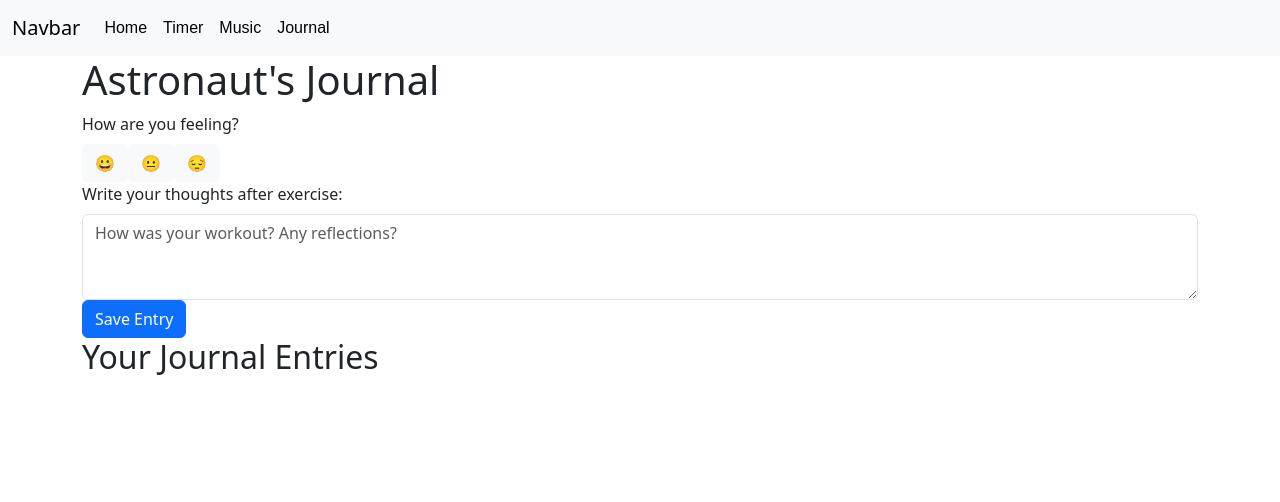
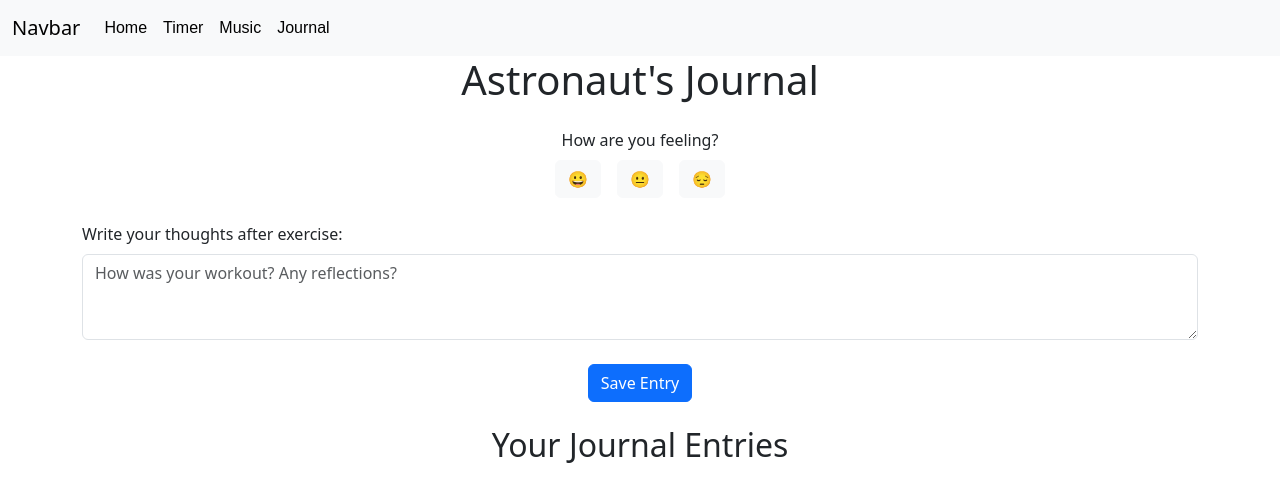
Before and after one commit to laithdarras/Cosmic-Pioneers, a React (Create React App) app in the folder app/: page /journal in a window 1280 px wide. Shown: the top 502 px of the page. Built offline with nearby package versions, Linux system fonts and the light colour scheme.

Commit message:
added bootstrap styling

```diff
--- a/app/src/pages/Journal.jsx
+++ b/app/src/pages/Journal.jsx
@@ -1,5 +1,5 @@
 import React, { useState } from "react";
-import { Container, Form, Button, ListGroup } from "react-bootstrap";
+import { Container, Form, Button, ListGroup, Badge } from "react-bootstrap";
 
 const Journal = () => {
   const [currEntry, setCurrEntry] = useState('');   // state to store the current journal entry
@@ -30,19 +30,19 @@ const Journal = () => {
 
   return (
     <Container className="journal">
-              <h1>Astronaut's Journal</h1>
-              <Form onSubmit={handleSubmit}>
-              <Form.Group controlId="mood check">
+              <h1 className="text-center mb-4">Astronaut's Journal</h1>
+              <Form onSubmit={handleSubmit} className="mb-4">
+              <Form.Group controlId="mood check" className="text-center mb-4">
                       <Form.Label>How are you feeling?</Form.Label>
-                          <div className="mood check">
-                          <Button variant={mood === '😀' ? 'success' : 'light'} onClick={() => handleMoodChanges('😀')} className={mood === '😀' ? 'selected' : ''}>😀</Button>
-                          <Button variant={mood === '😐' ? 'success' : 'light'} onClick={() => handleMoodChanges('😐')} className={mood === '😐' ? 'selected' : ''}>😐</Button>
-                          <Button variant={mood === '😔' ? 'success' : 'light'} onClick={() => handleMoodChanges('😔')} className={mood === '😔' ? 'selected' : ''}>😔</Button>
+                          <div className="d-flex justify-content-center mb-3">
+                          <Button variant={mood === '😀' ? 'success' : 'light'} onClick={() => handleMoodChanges('😀')} className="mx-2">😀</Button>
+                          <Button variant={mood === '😐' ? 'success' : 'light'} onClick={() => handleMoodChanges('😐')} className="mx-2">😐</Button>
+                          <Button variant={mood === '😔' ? 'success' : 'light'} onClick={() => handleMoodChanges('😔')} className="mx-2">😔</Button>
                           </div>
                           </Form.Group>
 
 
-                  <Form.Group controlId="journalEntry">
+                  <Form.Group controlId="journalEntry" className="mb-4">
                       <Form.Label>Write your thoughts after exercise:</Form.Label>
                       <Form.Control
                           as="textarea"
@@ -50,16 +50,22 @@ const Journal = () => {
                           value={currEntry}
                           onChange={handleChanges}
                           placeholder="How was your workout? Any reflections?"
+                          className="form-control"
                       />
                   </Form.Group>
+                  <div className="text-center">
                   <Button variant="primary" type="submit">Save Entry</Button>
+                  </div>
               </Form>
 
-              <h2>Your Journal Entries</h2>
+              <h2 className="text-center mb-4">Your Journal Entries</h2>
               <ListGroup>
                   {journalEntries.map((entry, index) => (
-                      <ListGroup.Item key={index}>
-                        {entry.mood} - {entry.text}
+                      <ListGroup.Item key={index} className="d-flex justify-content-between align-items-center">
+                        <span>
+                          <Badge bg="secondary" className="me-2">{entry.mood}</Badge>
+                            {entry.text}
+                        </span>
                         <Button variant="danger" onClick={() => handleDelete(index)}>Delete</Button>
                       </ListGroup.Item>
                   ))}
```
